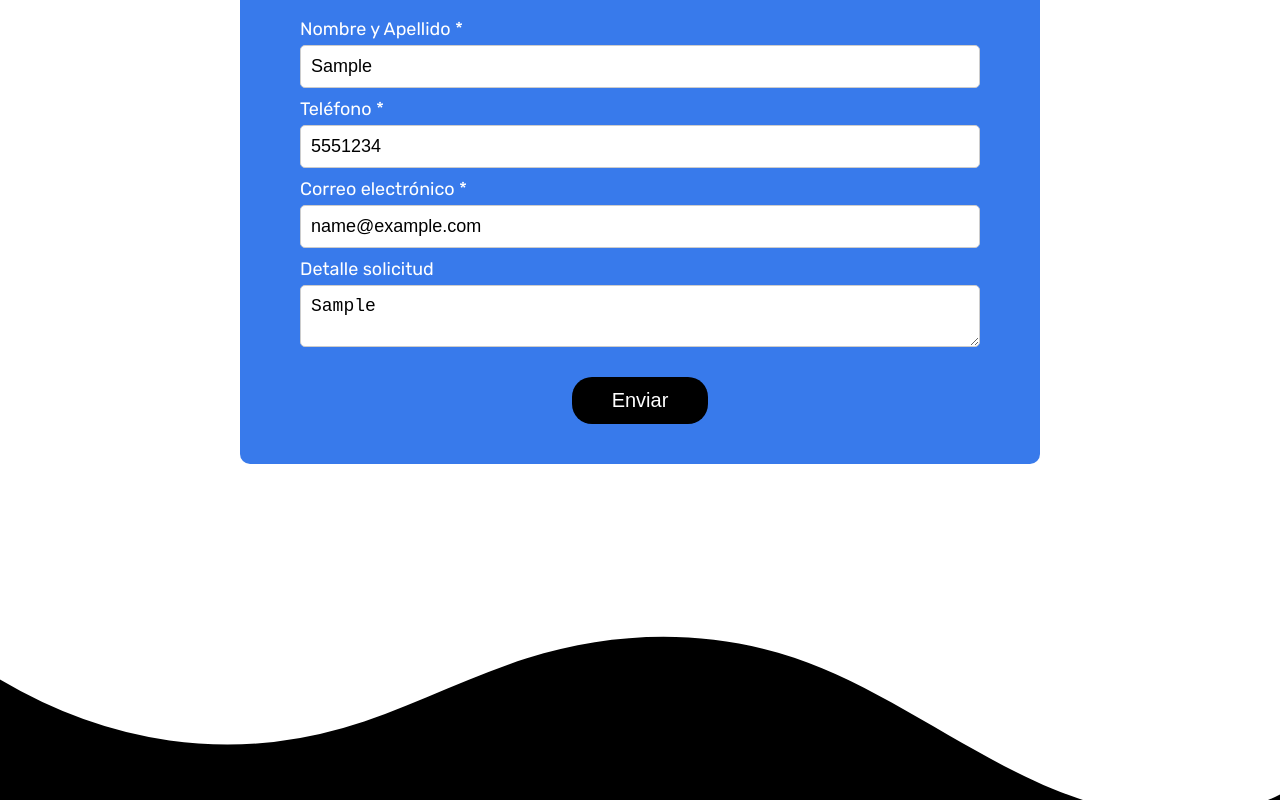
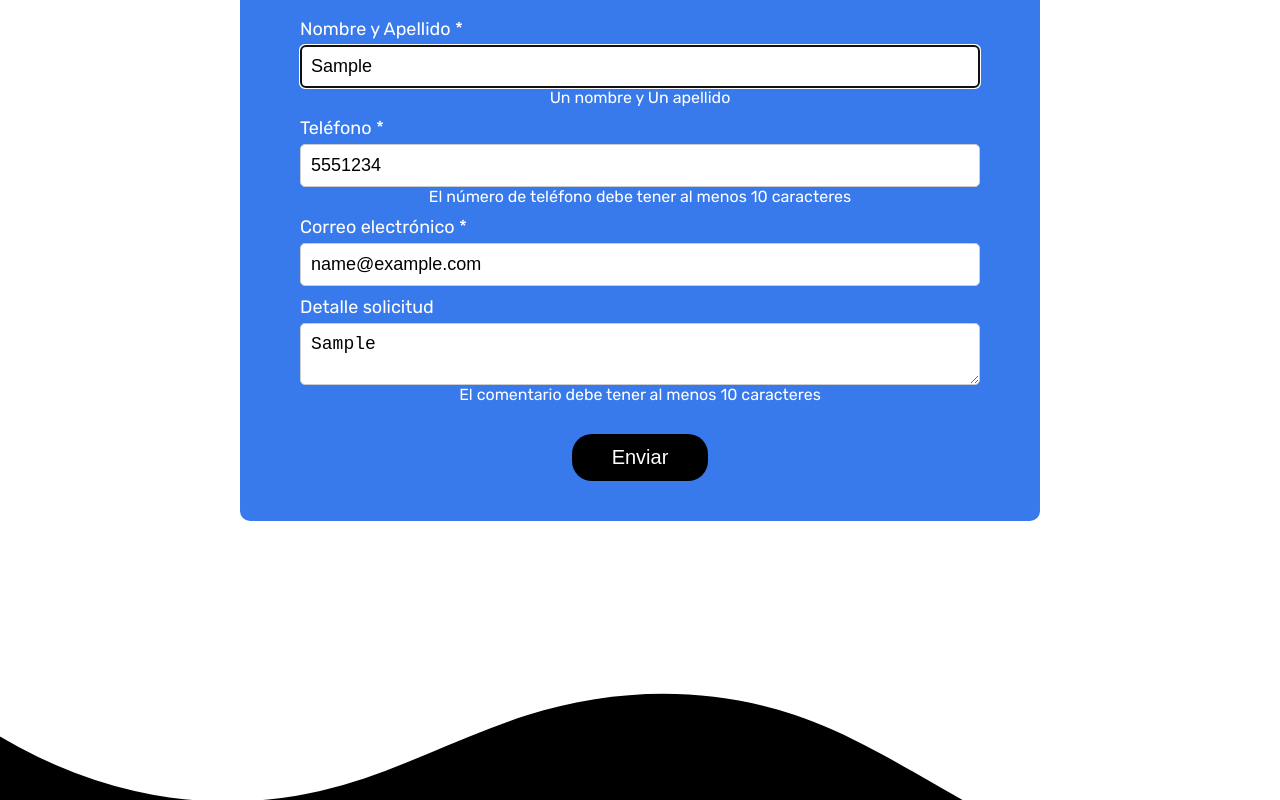
Before and after one commit to Matic539/childev-website, a React (Vite) app: page / in a window 1280 px wide. Both pictures are taken after typing "Sample", "5551234", "name@example.com", "Sample" into the empty fields and a click on the button "Enviar". Shown: the part 3017-3817 px from the top of the page. Built offline with nearby package versions, Linux system fonts and the light colour scheme.

Commit message:
validar formulario listo

```diff
--- a/package.json
+++ b/package.json
@@ -11,7 +11,9 @@
   },
   "dependencies": {
     "aos": "^2.3.4",
+    "bootstrap": "^5.3.3",
     "react": "^18.2.0",
+    "react-bootstrap": "^2.10.4",
     "react-dom": "^18.2.0",
     "react-router-dom": "^6.23.1",
     "react-transition-group": "^4.4.5"
--- a/src/components/common/ContactForm.jsx
+++ b/src/components/common/ContactForm.jsx
@@ -1,53 +1,50 @@
-import React, { useState } from 'react';
+import React from 'react';
+import { useForm } from 'react-hook-form';
 import './styles/ContactForm.css';
 
 function ContactForm() {
-    const [formData, setFormData] = useState({
-        name: '',
-        phone: '',
-        email: '',
-        message: '',
-    });
+    const { register, handleSubmit, formState: { errors } } = useForm();
 
-    const handleChange = (e) => {
-        const { name, value } = e.target;
-        setFormData({
-            ...formData,
-            [name]: value,
-        });
-    };
-
-    const handleSubmit = (e) => {
-        e.preventDefault();
-        console.log('Form data submitted:', formData);
+    const onSubmit = (data) => {
+        console.log('Form data submitted:', data);
     };
 
     return (
         <div className="contact-form-container">
-            <dic className="contact-form">
+            <div className="contact-form">
                 <h2>Conecta con nuestros expertos en soluciones tecnológicas</h2>
-                <form onSubmit={handleSubmit}>
+                <form onSubmit={handleSubmit(onSubmit)}>
                     <label htmlFor="name">Nombre y Apellido *</label>
                     <input
                         type="text"
                         id="name"
                         name="name"
                         placeholder="Ej: Chiledev"
-                        value={formData.name}
-                        onChange={handleChange}
-                        required
+                        {...register("name", {
+                            required: "Este campo es obligatorio",
+                            pattern: {
+                                value: /^[a-zA-Z]{3,15}\s[a-zA-Z]{2,15}$/,
+                                message: "Un nombre y Un apellido"
+                            }
+                        })}
                     />
+                    {errors.name && <p>{errors.name.message}</p>}
 
                     <label htmlFor="phone">Teléfono *</label>
                     <input
                         type="tel"
                         id="phone"
                         name="phone"
-                        placeholder="Ej: +569 87654321"
-                        value={formData.phone}
-                        onChange={handleChange}
-                        required
+                        placeholder="Ej: +56987654321"
+                        {...register("phone", {
+                            required: "Este campo es obligatorio",
+                            minLength: {
+                                value: 10,
+                                message: "El número de teléfono debe tener al menos 10 caracteres"
+                            }
+                        })}
                     />
+                    {errors.phone && <p>{errors.phone.message}</p>}
 
                     <label htmlFor="email">Correo electrónico *</label>
                     <input
@@ -55,26 +52,40 @@ function ContactForm() {
                         id="email"
                         name="email"
                         placeholder="Ej: hello@childev.com"
-                        value={formData.email}
-                        onChange={handleChange}
-                        required
+                        {...register("email", {
+                            required: "Este campo es obligatorio",
+                            pattern: {
+                                value: /^[^\s@]+@[^\s@]+\.[^\s@]+$/,
+                                message: "El correo electrónico debe tener un formato válido"
+                            }
+                        })}
                     />
+                    {errors.email && <p>{errors.email.message}</p>}
 
                     <label htmlFor="message">Detalle solicitud</label>
                     <textarea
                         id="message"
                         name="message"
                         placeholder="Déjanos tu comentario y comencemos a planificar tu proyecto"
-                        value={formData.message}
-                        onChange={handleChange}
-                        maxLength="256"
+                        {...register("message", {
+                            required: "Este campo es obligatorio",
+                            minLength: {
+                                value: 10,
+                                message: "El comentario debe tener al menos 10 caracteres"
+                            },
+                            maxLength: {
+                                value: 300,
+                                message: "El comentario no puede tener más de 300 caracteres"
+                            }
+                        })}
                     />
+                    {errors.message && <p>{errors.message.message}</p>}
 
                     <button type="submit">Enviar</button>
                 </form>
-            </dic>
+            </div>
         </div>
-    )
+    );
 }
 
-export default ContactForm
+export default ContactForm;
```
